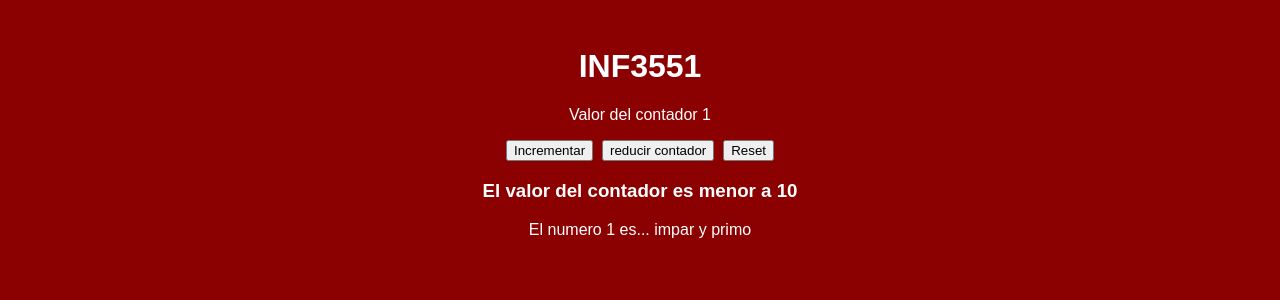
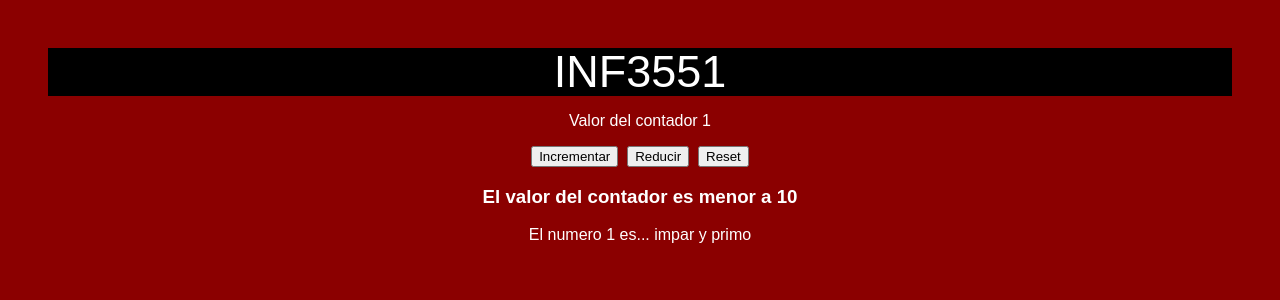
Before and after one commit to fhonores/Tarea1_INFUC, a React (Create React App) app: page / in a window 1280 px wide. Shown: the top 300 px of the page. Built offline with nearby package versions, Linux system fonts and the light colour scheme.

Commit message:
2 files modified

```diff
--- a/src/App.js
+++ b/src/App.js
@@ -3,10 +3,6 @@ import './style.css';
 import { isEven } from './utils/isEven';
 import { isPrime}  from './utils/isPrime';
 
-function Title(props) {
-  const text = props.text;
-  return <h1>{text}</h1>;
-}
 
 export default function App() {
   const [count, setCount] = useState(1);
@@ -25,17 +21,17 @@ export default function App() {
 
   return (
     <div>
-      <Title text="INF3551"></Title>
+      <h1> INF3551 </h1>
 
       <p>Valor del contador {count}</p>
 
       <button onClick={handleClick}>Incrementar </button> &nbsp;
-      <button onClick={handleReduce}>reducir contador</button> &nbsp;
+      <button onClick={handleReduce}>Reducir</button> &nbsp;
       <button onClick={handleReset}>Reset</button>
       {count < 10 && <h3>El valor del contador es menor a 10</h3>}
 
 
-      <p>El numero {count} es... {isEven(count) ? 'par':'impar' } y {isPrime(count) ? 'primo':'normal'}</p>
+      <p>El numero {count} es... {isEven(count) ? 'par':'impar' } y {isPrime(count) ? 'primo':'compuesto'}</p>
 
     </div>
   );
--- a/src/style.css
+++ b/src/style.css
@@ -5,3 +5,12 @@ body {
   font-family: Sans-Serif;
   text-align: center;
 }
+
+h1 {
+  color: white;
+  background-color: black;
+  font-family: Sans-Serif;
+  font-size: 45px;
+  font-weight: normal;
+  line-height: 48px; margin: 0;
+}
```
